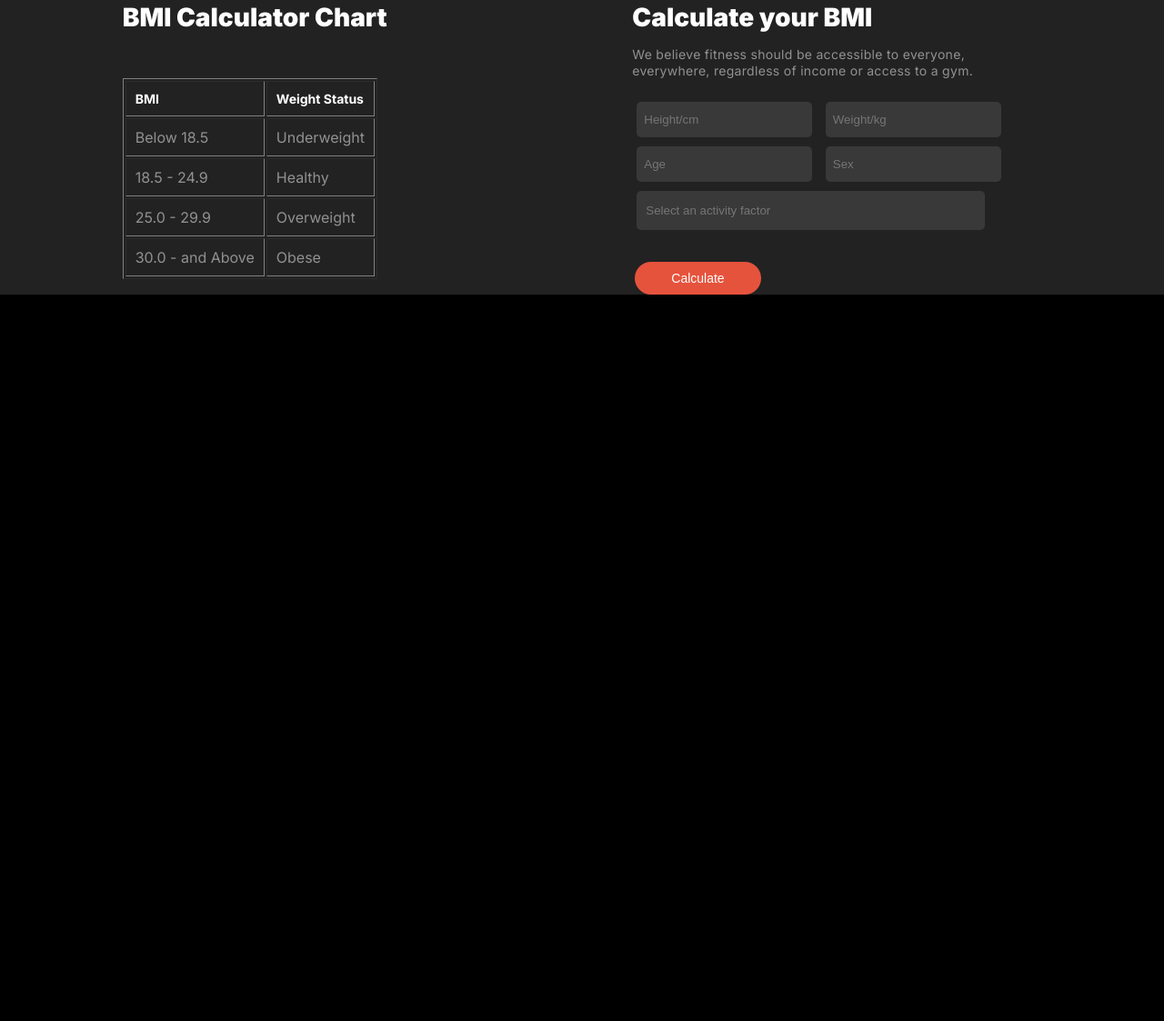
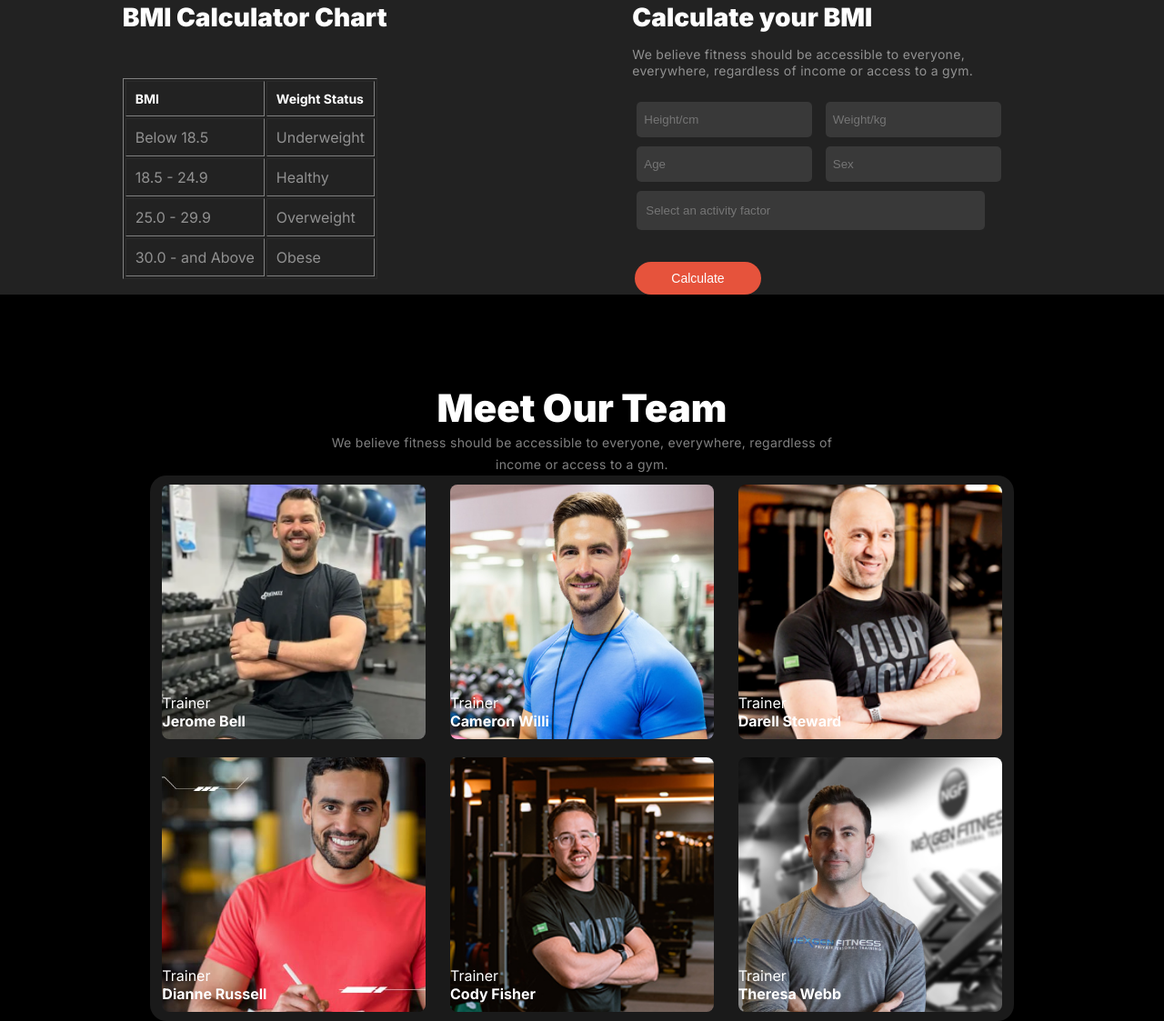
Before and after one commit to marufbilla1/assignment-second, a plain HTML site: page index.html in a window 1280 px wide. Shown: the part 1849-2972 px from the top of the page at 91% size. Before the commit the page ends 2173 px from the top, so only its background shows below. Drawn offline with Linux system fonts and the light colour scheme.

Commit message:
team section style done

```diff
--- a/index.css
+++ b/index.css
@@ -294,10 +294,9 @@ body {
 /* run section style end here */
 
 /* bmi section style start here */
-.bmi {
+.bmi {}
 
-}
-.bmi-content{
+.bmi-content {
     width: 670px;
     margin: 0 auto;
 
@@ -402,6 +401,106 @@ body {
     border-radius: 42px;
     background: rgb(230, 83, 60);
     border: none;
+}
+
+/* bmi section styles end here */
+/* team section start here */
+
+.team {
+    margin-top: 100px;
+}
+
+.team-heading {
+    width: 600px;
+    text-align: center;
+    margin: 0 auto;
+}
+
+.team-heading-title {
+    color: rgb(255, 255, 255);
+    font-size: 42px;
+    font-weight: 900;
+    line-height: 120%;
+    letter-spacing: 0%;
+}
+
+.team-heading-description {
+    color: rgba(255, 255, 255, 0.5);
+    font-size: 14px;
+    font-weight: 400;
+    line-height: 24px;
+    letter-spacing: 0.3px;
+}
+
+.team-trainers{
+    max-width: 950px;
+    height: 600px;
+    border-radius: 18px;
+    background: rgba(255, 255, 255, 0.1);
+    margin: 0 auto;
+    display: flex;
+    flex-wrap: wrap;
+    justify-content: space-around;
+}
+
+.team-img {
+    margin: 10px;
+    width: 290px;
+    height: 280px;
+    border-radius: 8px;
+    position: relative;
+}
+
+#team-img-box1 {
+    background-image: url('images/trainer1.png');
+    background-repeat: no-repeat;
+    background-size: cover;
+    background-position: center;
+}
+
+#team-img-box2 {
+    background-image: url('images/trainer2.png');
+    background-repeat: no-repeat;
+    background-size: cover;
+    background-position: center;
+}
+
+#team-img-box3 {
+    background-image: url('images/trainer3.png');
+    background-repeat: no-repeat;
+    background-size: cover;
+    background-position: center;
+}
+
+#team-img-box4 {
+    background-image: url('images/trainer4.png');
+    background-repeat: no-repeat;
+    background-size: cover;
+    background-position: center;
+}
+
+#team-img-box5 {
+    background-image: url('images/trainer5.png');
+    background-repeat: no-repeat;
+    background-size: cover;
+    background-position: center;
+}
+
+#team-img-box6 {
+    background-image: url('images/trainer6.png');
+    background-repeat: no-repeat;
+    background-size: cover;
+    background-position: center;
+}
+
+.team-trainer-name {
+    position: absolute;
+    margin-top: 250px;
+}
+
+.team-trainer-title {
+    position: absolute;
+    margin-top: 230px;
 }
 
 /* responsive media querry */
@@ -515,23 +614,26 @@ body {
     /* run section responsive end here */
 
     /* bmi section responsive start here */
-    .bmi{
+    .bmi {
         width: 500px;
     }
 
-    .bmi-content{
+    .bmi-content {
         width: 500px;
-        margin-left: 20px;
+        margin-left: 40px;
     }
-    .bmi-division{
+
+    .bmi-division {
         flex-direction: column;
         width: 500px;
     }
-    .bmi-chart{
-        margin-left: 20px;
+
+    .bmi-chart {
+        margin-left: 40px;
     }
-    .bmi-calculator{
-        margin-left: 20px;
+
+    .bmi-calculator {
+        margin-left: 40px;
     }
 }
 
--- a/index.html
+++ b/index.html
@@ -104,7 +104,8 @@
         <section class="bmi">
             <div class="bmi-content">
                 <h1 class="bmi-title">BMI Calculator</h1>
-                <p class="bmi-description">We believe fitness should be accessible to everyone, everywhere, regardless of
+                <p class="bmi-description">We believe fitness should be accessible to everyone, everywhere, regardless
+                    of
                     income or access to a gym.</p>
             </div>
             <div class="bmi-division">
@@ -152,6 +153,41 @@
                 </div>
             </div>
         </section>
+        <!-- bmi section end here -->
+        <!-- team section starts here -->
+        <section class="team">
+            <div class="team-heading">
+                <h1 class="team-heading-title">Meet Our Team</h1>
+                <p class="team-heading-description">We believe fitness should be accessible to everyone, everywhere,
+                    regardless of income or access to a gym.</p>
+            </div>
+            <div class="team-trainers">
+                <div class="team-img" id="team-img-box1">
+                    <h4 class="team-trainer-name">Jerome Bell</h4>
+                    <p class="team-trainer-title">Trainer</p>
+                </div>
+                <div class="team-img" id="team-img-box2">
+                    <h4 class="team-trainer-name">Cameron Willi</h4>
+                    <p class="team-trainer-title">Trainer</p>
+                </div>
+                <div class="team-img" id="team-img-box3">
+                    <h4 class="team-trainer-name">Darell Steward</h4>
+                    <p class="team-trainer-title">Trainer</p>
+                </div>
+                <div class="team-img" id="team-img-box4">
+                    <h4 class="team-trainer-name">Dianne Russell</h4>
+                    <p class="team-trainer-title">Trainer</p>
+                </div>
+                <div class="team-img" id="team-img-box5">
+                    <h4 class="team-trainer-name">Cody Fisher</h4>
+                    <p class="team-trainer-title">Trainer</p>
+                </div>
+                <div class="team-img" id="team-img-box6">
+                    <h4 class="team-trainer-name">Theresa Webb</h4>
+                    <p class="team-trainer-title">Trainer</p>
+                </div>
+            </div>
+        </section>
     </main>
     <footer></footer>
 </body>
```
